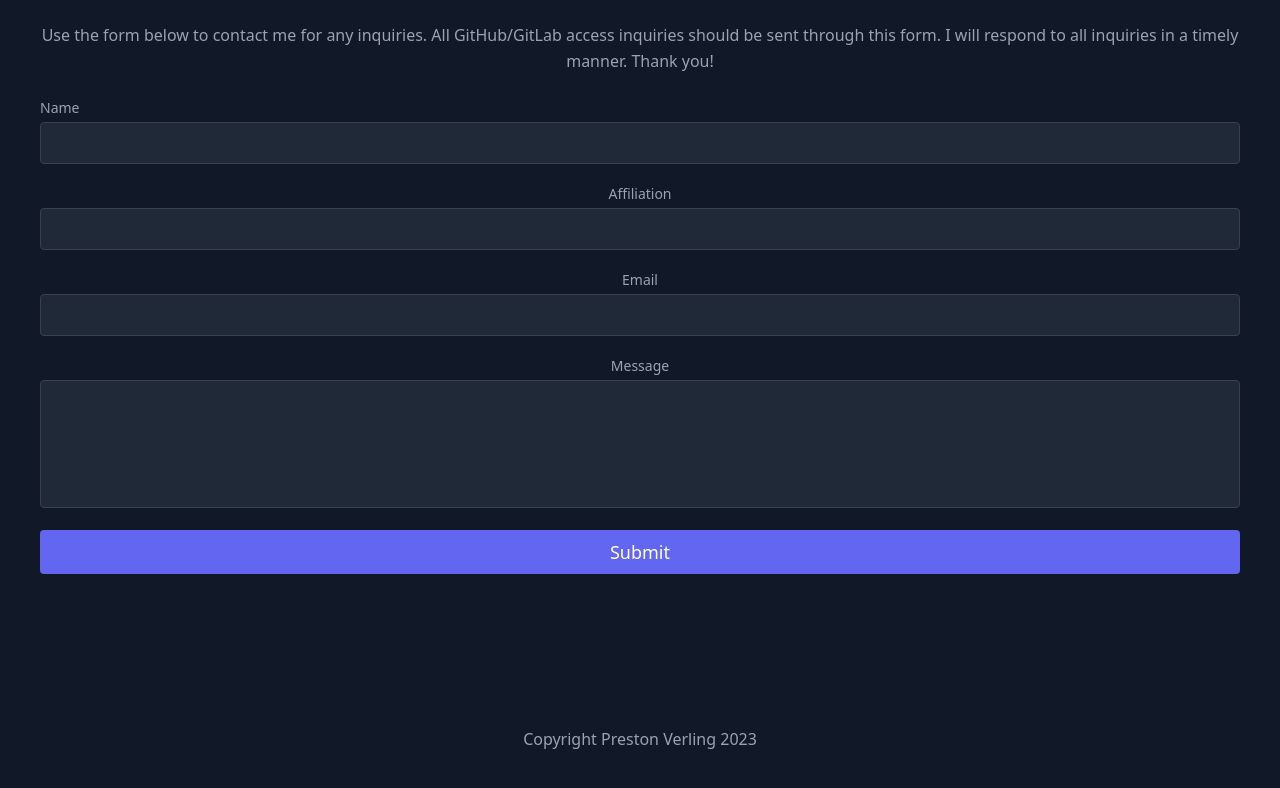
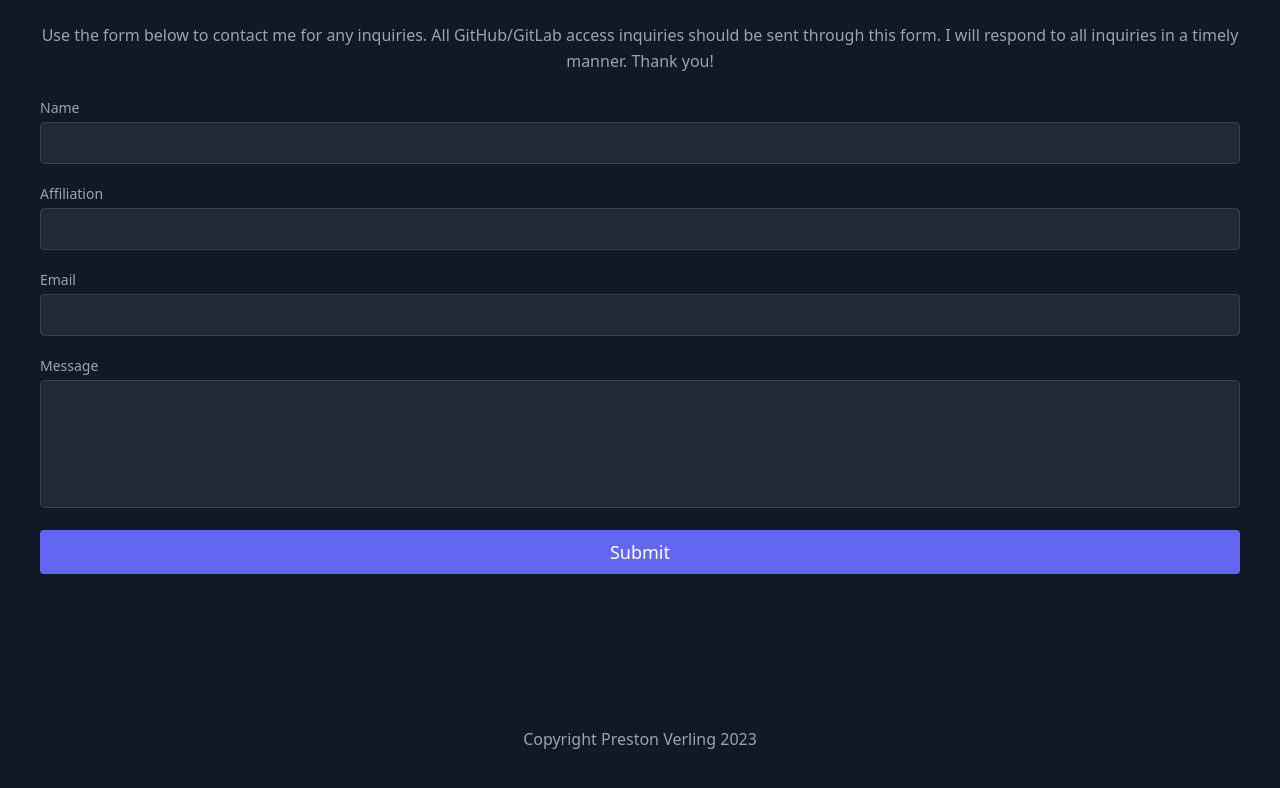
Before and after one commit to PrestonV78/website, a React (Create React App) app: page / in a window 1280 px wide. Shown: the part 4304-5092 px from the top of the page. Built offline with nearby package versions, Linux system fonts and the light colour scheme.

Commit message:
Style v5

```diff
--- a/src/components/Contact.js
+++ b/src/components/Contact.js
@@ -40,7 +40,7 @@ export default function Contact() {
             Use the form below to contact me for any inquiries. All GitHub/GitLab access inquiries should be sent through this form. I will respond to all inquiries in a timely manner. Thank you!
           </p>
           <div className="relative mb-4 text-left">
-            <label htmlFor="name" className="leading-7 text-sm text-gray-400">
+            <label htmlFor="name" className="leading-7 text-sm text-white-400">
               Name
             </label>
             <input
@@ -51,8 +51,8 @@ export default function Contact() {
               onChange={(e) => setName(e.target.value)}
             />
           </div>
-          <div className="relative mb-4">
-            <label htmlFor="affiliation" className="leading-7 text-sm text-gray-400">
+          <div className="relative mb-4 text-left">
+            <label htmlFor="affiliation" className="leading-7 text-sm text-white-400">
               Affiliation
             </label>
             <input
@@ -63,8 +63,8 @@ export default function Contact() {
               onChange={(e) => setAffiliation(e.target.value)}
             />
           </div>
-          <div className="relative mb-4">
-            <label htmlFor="email" className="leading-7 text-sm text-gray-400">
+          <div className="relative mb-4 text-left">
+            <label htmlFor="email" className="leading-7 text-sm text-white-400">
               Email
             </label>
             <input
@@ -75,10 +75,10 @@ export default function Contact() {
               onChange={(e) => setEmail(e.target.value)}
             />
           </div>
-          <div className="relative mb-4">
+          <div className="relative mb-4 text-left">
             <label
               htmlFor="message"
-              className="leading-7 text-sm text-gray-400">
+              className="leading-7 text-sm text-white-400">
               Message
             </label>
             <textarea
```
